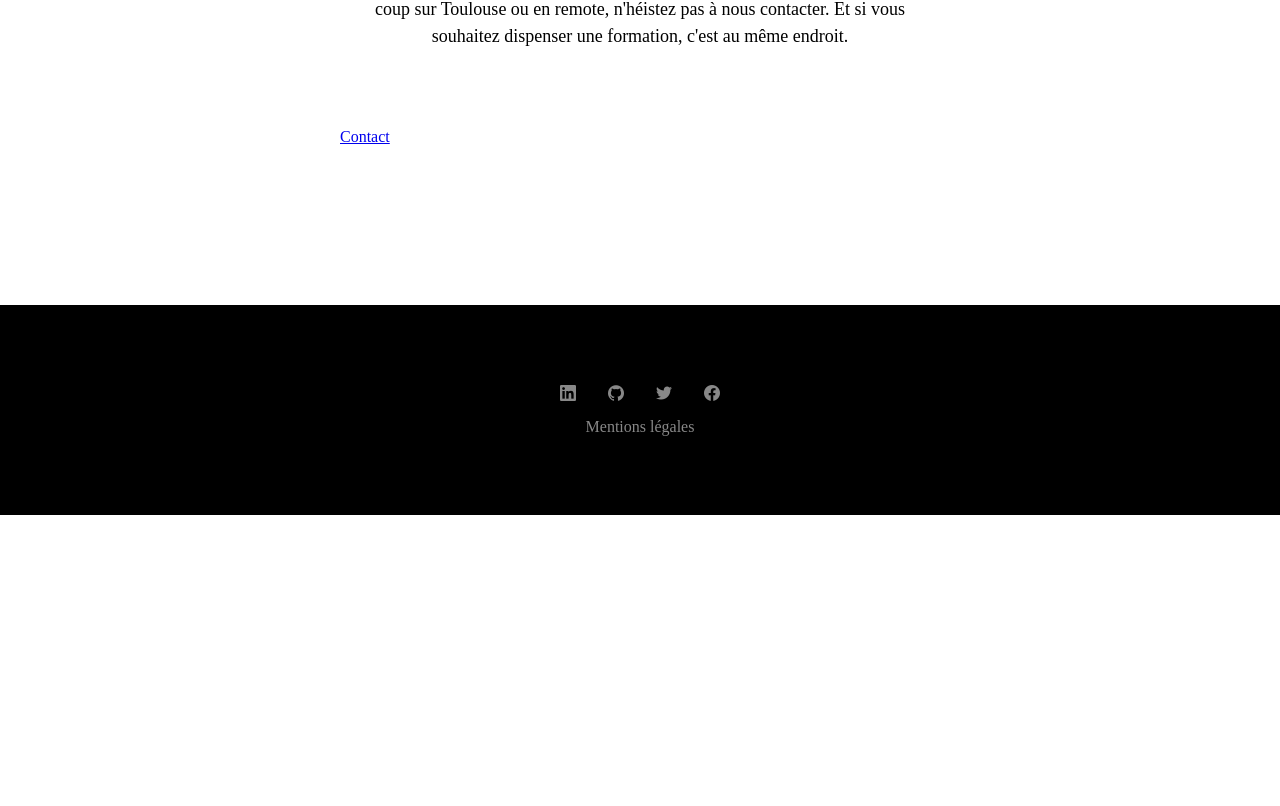
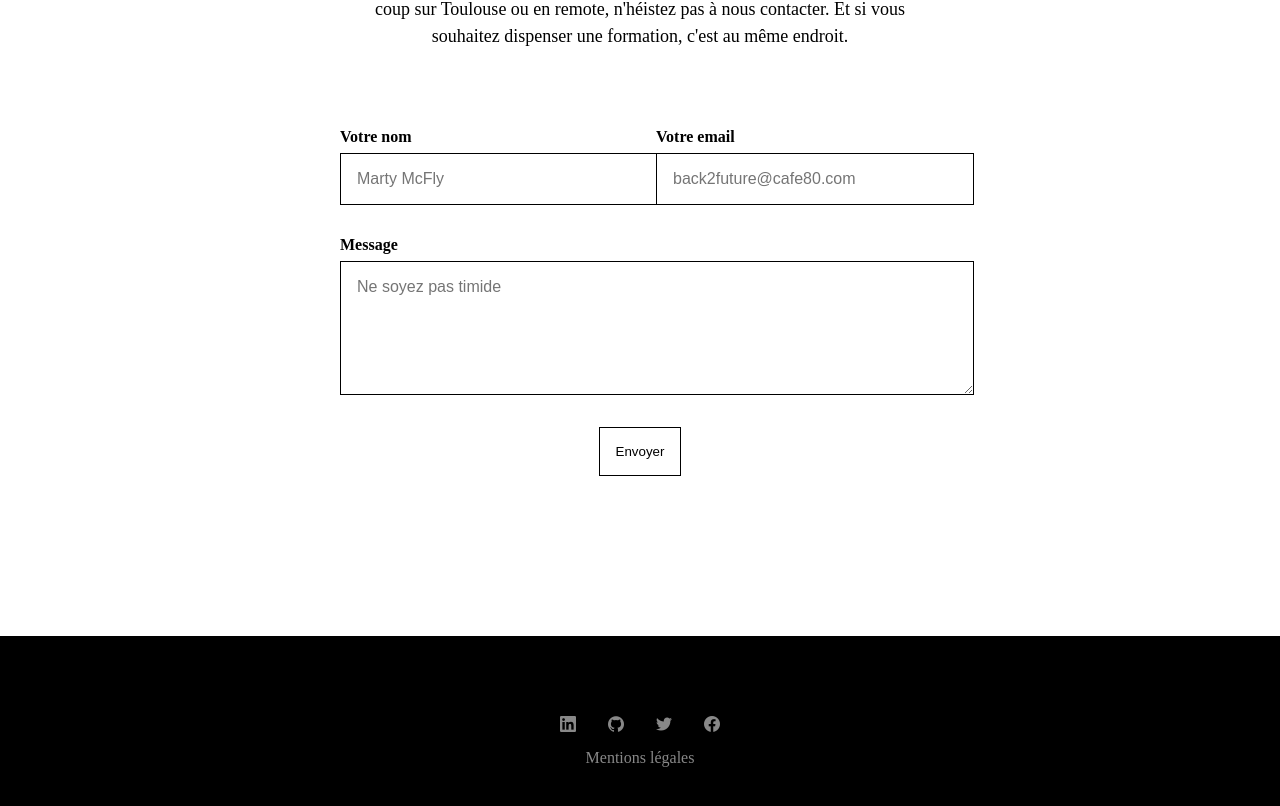
Before and after one commit to pyxel-dev/website, a Next.js app: page / in a window 1280 px wide. Shown: the part 3358-4164 px from the top of the page. Before the commit the page ends 3873 px from the top, so only its background shows below. Built offline with nearby package versions, Linux system fonts and the light colour scheme.

Commit message:
add form contact

```diff
--- a/components/contact.js
+++ b/components/contact.js
@@ -4,7 +4,24 @@ const Contact = () => (
       <h2>Nous contacter</h2>
       <p>On peut commencer par faire connaissance. Si vous avez une mission qui vaille le coup sur Toulouse ou en remote, n'héistez pas à nous contacter. Et si vous souhaitez dispenser une formation, c'est au même endroit.</p>
       <div className="contact">
-        <a href="mailto:contact@pyxel.dev">Contact</a>
+        <form name="contact" method="POST" action="/?success=true" data-netlify="true">
+        <input type="hidden" name="form-name" value="contact" />
+          <section className="form-infos">
+            <div>
+              <label htmlFor="name">Votre nom</label>
+              <input type="text" id="name" name="name" placeholder="Marty McFly" required />
+            </div>
+            <div>
+              <label htmlFor="email">Votre email</label>
+              <input type="email" id="email" name="email" placeholder="back2future@cafe80.com" required />
+            </div>
+          </section>
+          <section>
+            <label htmlFor="message">Message</label>
+            <textarea id="message" name="message" placeholder="Ne soyez pas timide" required></textarea>
+          </section>
+          <button type="submit">Envoyer</button>
+        </form>
       </div>
     </article>
     <style jsx>{`
@@ -66,6 +83,12 @@ const Contact = () => (
         border: thin solid #000;
       }
 
+      textarea {
+        min-width: 100%;
+        max-width: 100%;
+        min-height: 100px;
+      }
+
       button {
         appearance: none;
         margin: 2rem auto 0;
--- a/pages/index.js
+++ b/pages/index.js
@@ -5,10 +5,28 @@ import Work from '../components/work';
 import Training from '../components/training';
 import Contact from '../components/contact';
 import Footer from '../components/footer';
+import { useState, useEffect } from 'react';
 
 export default function Home() {
+  const [success, setSuccess] = useState(false);
+  useEffect(() => {
+    if (window.location.search.includes('success')) {
+      setSuccess(true);
+    }
+  }, []);
+
+  function close() {
+    setSuccess(false);
+  }
+
   return (
     <>
+      {success && (
+        <div className="success">
+          <p>Votre message a bien été envoyé.</p>
+          <button onClick={close} autoFocus>&times;</button>
+        </div>
+      )}
       <Header />
       <Presentation />
       <Skill />
@@ -34,6 +52,30 @@ export default function Home() {
           background-color: #000;
           color: #fff;
         }
+
+        .success {
+          position: fixed;
+          top: 0;
+          left: 0;
+          right: 0;
+          display: block;
+          background-color: green;
+          color: #fff;
+          padding: 1rem;
+          text-align: center;
+          width: 100%;
+        }
+        .success button {
+          appearance: none;
+          position: absolute;
+          top: .75rem;
+          right: 1rem;
+          font-size: 2rem;
+          border: none;
+          background: none;
+          color: #fff;
+          cursor: pointer;
+        }
   `}</style>
     </>
   )
```
Also changed, not shown: pages/success.js (deleted, +0 -27 lines).
